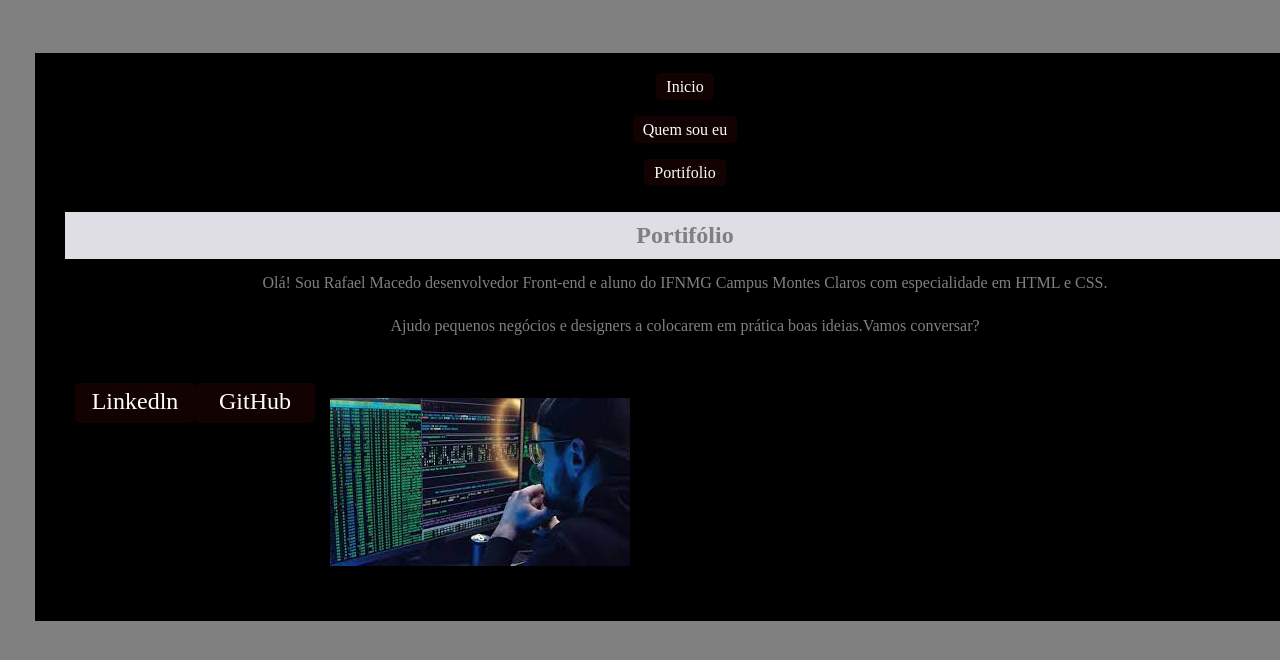
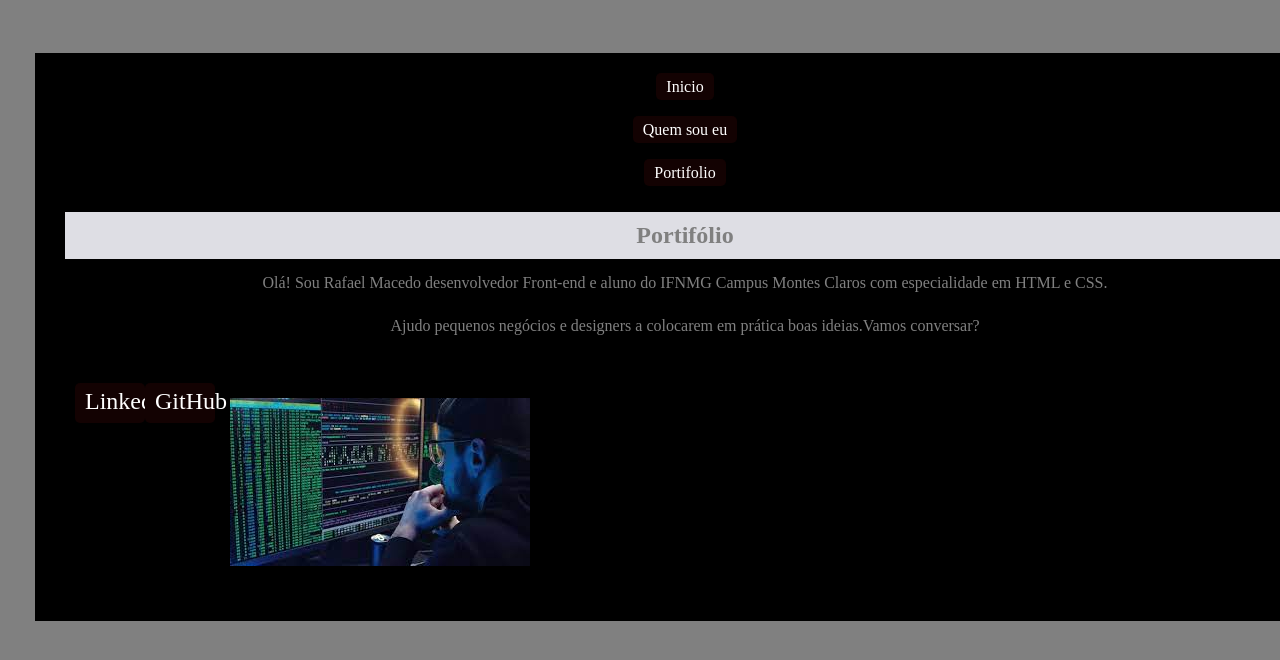
Before and after one commit to RMACEDO01/portifolioo, a plain HTML site: page index.html in a window 1280 px wide. Shown: the top 660 px of the page. Drawn offline with Linux system fonts and the light colour scheme.

Commit message:
Update style.css

```diff
--- a/style.css
+++ b/style.css
@@ -17,8 +17,8 @@ h1{background-color:rgb(222, 222, 228);
 }
 
 .apresentacao_links_link{
-    background-color: black;
-    width: 100px;
+    background-color: BLUE;
+    width: 50px;
     height: 30px;
     text-align: center;
     border-radius: 5px ;
```
